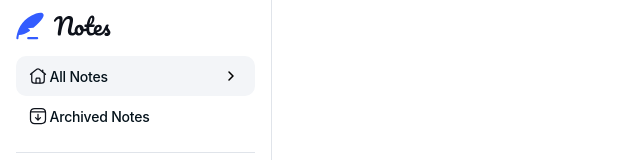
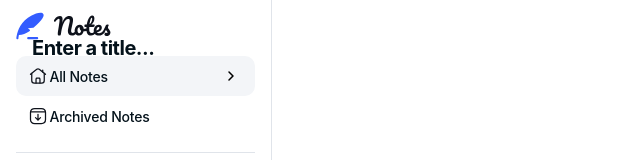
Before and after one commit to HamDean/note-taking-web-app, a React (Vite) app in the folder frontend/: page /create in a window 1280 px wide. Shown: the top 160 px of the page, without its empty margins (0-640 px from the left). Built offline with nearby package versions, Linux system fonts and the light colour scheme; a web font is replaced by a local one.

Commit message:
Add title input field

```diff
--- a/frontend/src/pages/CreateNewNotePage.tsx
+++ b/frontend/src/pages/CreateNewNotePage.tsx
@@ -1,10 +1,30 @@
 import NewNotePageNavBar from "../components/NewNotePageNavBar";
+import { useState } from "react";
+import tagIcon from '../assets/images/icon-tag.svg';
+import timeIcon from '../assets/images/icon-clock.svg'
 
 const CreateNewNotePage = () => {
+  const [title, setTitle] = useState("");
+  const [content, setContent] = useState("");
+
   return (
     <section className="px-8 py-5">
       <NewNotePageNavBar />
+
+      <form action="" className="mt-4 flex flex-col gap-3">
+        {/* title */}
+          <input
+            type="text"
+            value={title}
+            onChange={(e) => setTitle(e.target.value)}
+            placeholder="Enter a title..."
+            className="w-full text-preset-2 md:text-preset-1  text-gray-950 placeholder-neutral-950 bg-transparent outline-none"
+          />
+
+        {/* content */}
+
+      </form>
     </section>
-  )
-}
-export default CreateNewNotePage
+  );
+};
+export default CreateNewNotePage;
```
